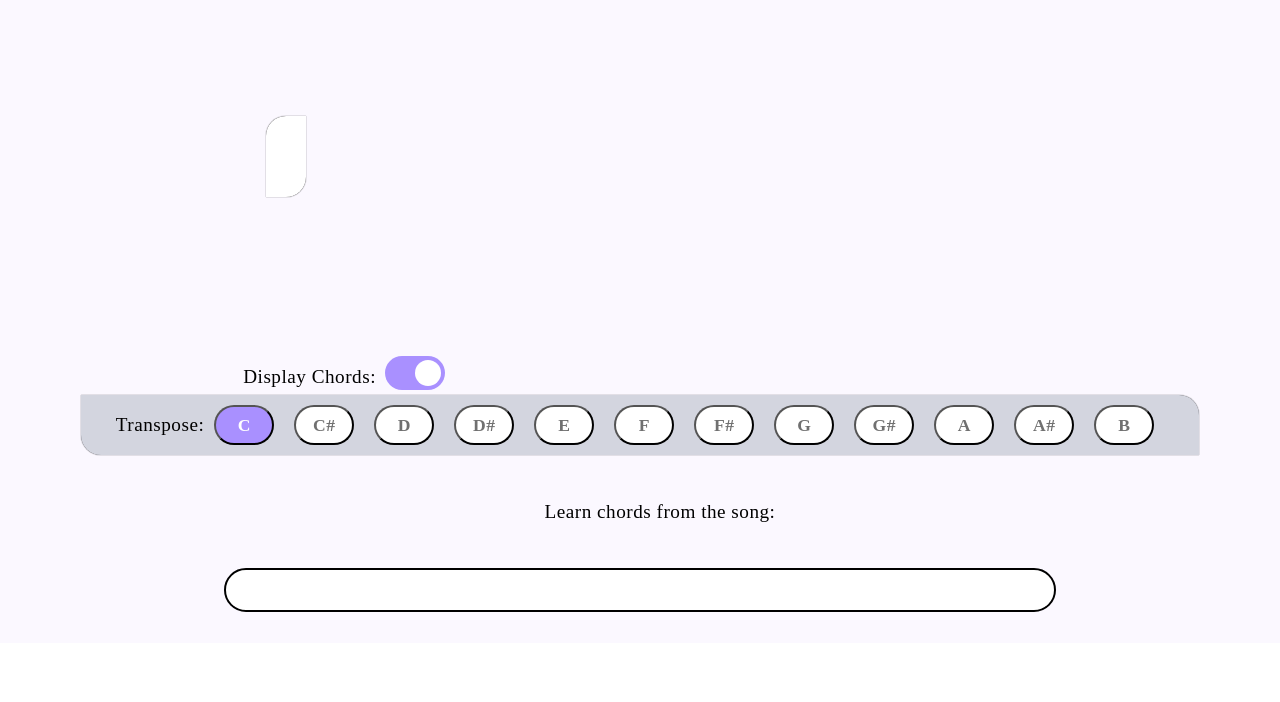
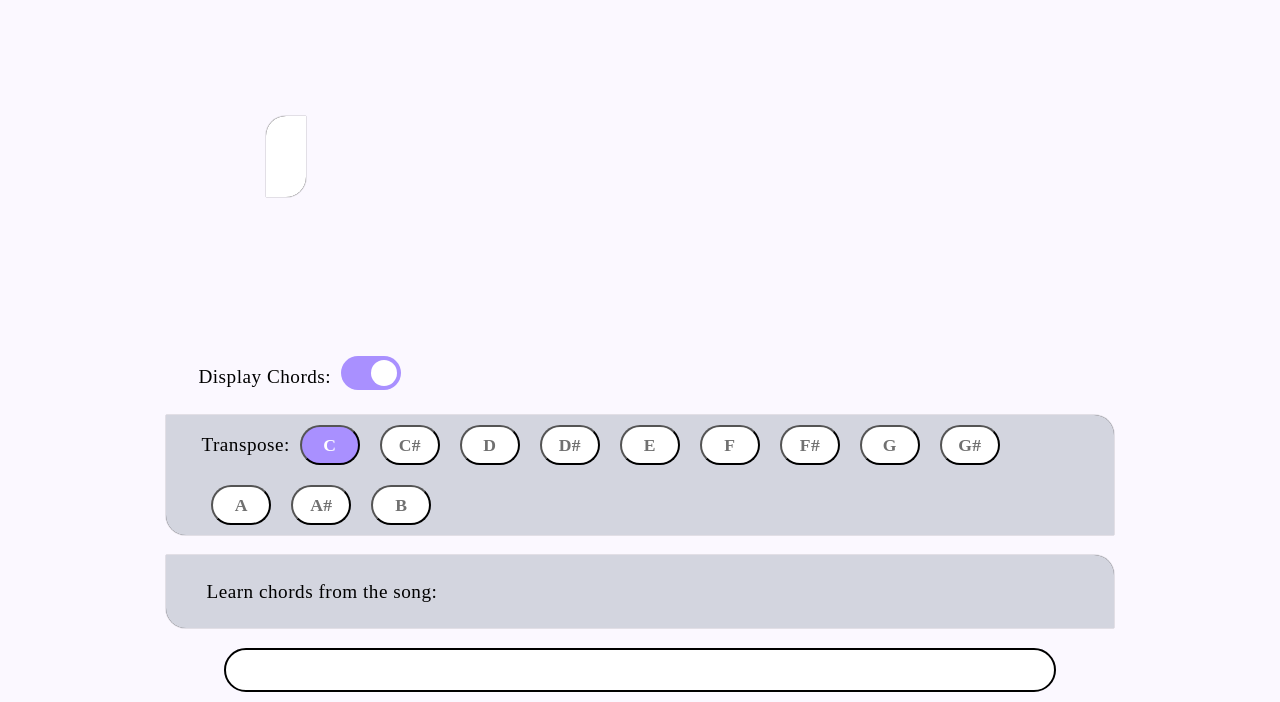
Before and after one commit to B-Kosev/www-chords-editor-player, a PHP site: page /song.php in a window 1280 px wide. Shown: the part 157-859 px from the top of the page. Before the commit the page ends 769 px from the top, so only its background shows below. Run offline with PHP 8.4, Linux system fonts and the light colour scheme; some libraries are stand-ins or nearby versions; some web fonts are replaced.

Commit message:
yt link conversion and some design for song page

```diff
--- a/resources/static/css/song.css
+++ b/resources/static/css/song.css
@@ -45,6 +45,7 @@
 	background-color: var(--header-color);
 	padding: 20px;
 	line-height: 2em;
+	min-width: 450px;
 }
 
 .chord {
@@ -60,7 +61,8 @@
 	display: flex;
 	flex-wrap: wrap;
 	align-items: center;
-	/* margin-left: 10%; */
+	margin-top: 30px;
+	width: 74%;
 	padding: 0 35px;
 	border-radius: 0 20px;
 	background-color: var(--background-color);
@@ -133,7 +135,7 @@ pre > span {
 /* ======== ON/OFF BUTTON ======== */
 
 .toggle-button {
-	width: 62%;
+	width: 69%;
 	margin: 0 0 10px 0;
 	height: 35px;
 }
@@ -201,6 +203,10 @@ input:checked + .slider:before {
 
 .song-chords {
 	display: flex;
+	width: 74%;
+	border-radius: 0 20px;
+	background-color: var(--background-color);
+	box-shadow: 0px 0px 1px 0px black;
 }
 
 .song-chords li {
```
Also changed, not shown: php/web/SongController.php (+7 -5 lines).
